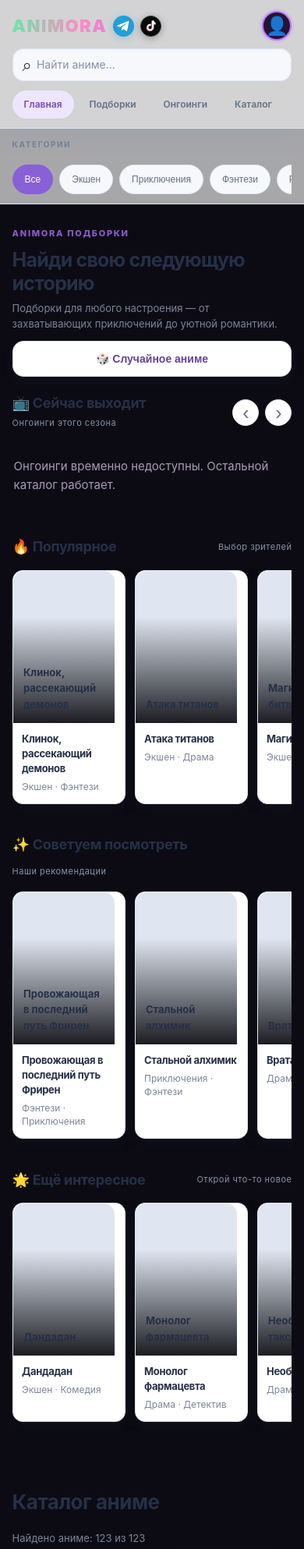
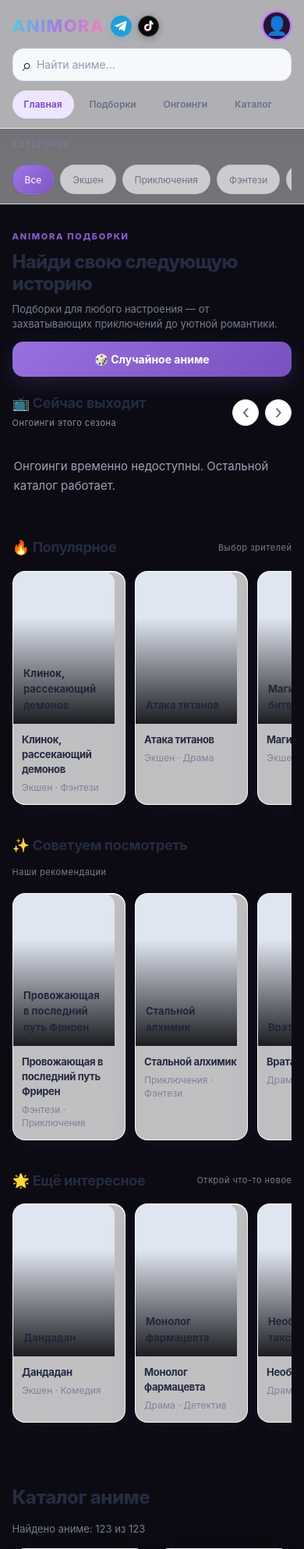
Before and after one commit to mitsu198/animora, a Flask app: page / in a window 390 px wide. Shown: the top 1986 px of the page at 78% size. Run offline with Flask 3, Linux system fonts and the light colour scheme; data that the repository does not hold is empty.

Commit message:
Unify ANIMORA desktop and mobile with liquid glass UI

```diff
--- a/templates/index.html
+++ b/templates/index.html
@@ -832,6 +832,57 @@ body{background:radial-gradient(ellipse at 12% 0%,#dbe6ff 0,transparent 38%),#ed
 .header-search-wrap input{font:inherit!important;font-size:14px!important}
 .random-btn{font-size:14px!important;font-weight:650!important}
 @media(max-width:560px){.discover-head h2{font-size:25px!important}.shelf-title h2{font-size:18px!important}.shelf-card h3,.card h3{font-size:13px!important}}
+</style>
+
+<style id="animora-liquid-glass-final">
+
+/* ANIMORA Liquid Glass — shared visual system */
+:root{color-scheme:light;--ag-ink:#20263a;--ag-muted:#747e94;--ag-purple:#8558c8;--ag-purple-dark:#6742a8;--ag-line:rgba(137,151,183,.24);--ag-glass:rgba(255,255,255,.72);--ag-shadow:0 16px 44px rgba(63,79,118,.12)}
+html{background:#eef2fb!important;color:var(--ag-ink)!important}
+body{font-family:Inter,-apple-system,BlinkMacSystemFont,"Segoe UI",Roboto,Arial,sans-serif!important;color:var(--ag-ink)!important;background:radial-gradient(ellipse at 8% 0%,rgba(203,219,255,.7),transparent 34%),radial-gradient(ellipse at 95% 12%,rgba(242,218,244,.58),transparent 30%),linear-gradient(145deg,#f7f8fd 0%,#edf1fa 54%,#f8f2fb 100%)!important;background-attachment:fixed!important}
+h1,h2,h3,h4,strong{letter-spacing:-.025em}
+p{line-height:1.65}
+a,button,input,select,textarea{ -webkit-tap-highlight-color:transparent}
+button,input,select,textarea{font-family:inherit}
+.site-header,body>header{background:rgba(255,255,255,.68)!important;border-color:rgba(255,255,255,.78)!important;box-shadow:0 10px 35px rgba(47,60,94,.08)!important;backdrop-filter:blur(24px) saturate(160%)!important;-webkit-backdrop-filter:blur(24px) saturate(160%)!important}
+.site-header .logo,body>header .logo{font-weight:850!important;letter-spacing:.06em!important;background:linear-gradient(100deg,#55c9df 0%,#a47be5 50%,#ed85b8 100%)!important;-webkit-background-clip:text!important;background-clip:text!important;color:transparent!important}
+.main-nav a,body>header nav a{border-radius:999px!important;transition:background .2s ease,color .2s ease,transform .2s ease!important}
+.main-nav a:hover,body>header nav a:hover{background:rgba(139,102,209,.1)!important;color:#7048b2!important}
+.main-nav a.nav-current{background:rgba(145,104,217,.16)!important;color:#7149b4!important}
+.header-search-wrap,.search,.header-search-wrap input{background:rgba(255,255,255,.66)!important;color:var(--ag-ink)!important}
+.header-search-wrap{border:1px solid rgba(148,159,188,.28)!important;border-radius:16px!important;box-shadow:inset 0 1px 0 rgba(255,255,255,.85)!important}
+.header-search-wrap input::placeholder,input::placeholder,textarea::placeholder{color:#929bb0!important}
+.category-strip{background:rgba(255,255,255,.43)!important;border-color:rgba(255,255,255,.75)!important;backdrop-filter:blur(18px)!important;-webkit-backdrop-filter:blur(18px)!important}
+.category-strip .filters button{border:1px solid rgba(142,153,184,.24)!important;background:rgba(255,255,255,.64)!important;color:#69738b!important;border-radius:999px!important;box-shadow:0 3px 10px rgba(50,63,96,.035)!important}
+.category-strip .filters button.active{background:linear-gradient(135deg,#9b76e0,#8056c8)!important;color:white!important;border-color:transparent!important}
+.discover,.shelf,.anivibe-discovery,#catalog{color:var(--ag-ink)!important}
+.discover-head h2,#catalog>h2,.anivibe-discovery h2,.shelf-title h2{color:#252b40!important}
+.discover-head p,.shelf-title>span,.category-strip-label,#counter,.anivibe-discovery-head span{color:var(--ag-muted)!important}
+.shelf-card,.card,.profile-hero,.profile-stat,.level-panel,.profile-settings-card,.profile-settings-dialog,.player-choices,.watch,.anime-facts,.anime-fact,.controls,.player-shell,.player-toolbar,.episode-list,.episodes,.episode-card,.anime-card,.empty-state{background:rgba(255,255,255,.74)!important;color:var(--ag-ink)!important;border:1px solid rgba(255,255,255,.92)!important;box-shadow:0 14px 38px rgba(55,70,108,.09),inset 0 1px 0 rgba(255,255,255,.95)!important;backdrop-filter:blur(22px) saturate(145%)!important;-webkit-backdrop-filter:blur(22px) saturate(145%)!important}
+.shelf-card,.card{border-radius:20px!important;overflow:hidden!important}
+.shelf-card h3,.card h3,.anime-info h3{color:#252b40!important;font-weight:700!important;line-height:1.45!important}
+.shelf-card p,.card p,.anime-info p{color:#7b8498!important}
+.shelf-card:hover,.card:hover{transform:translateY(-3px)!important;box-shadow:0 20px 42px rgba(55,70,108,.15)!important}
+.discover-head h2,#catalog>h2{font-weight:800!important;line-height:1.18!important}
+.random-btn,.primary,.hero-watch,.profile-form button,.profile-actions a,.profile-edit-link{border:0!important;border-radius:14px!important;background:linear-gradient(135deg,#9871df,#7951bf)!important;color:#fff!important;box-shadow:0 8px 24px rgba(128,84,197,.22)!important;font-weight:700!important}
+.random-btn:hover,.primary:hover,.hero-watch:hover{filter:brightness(1.04)!important;transform:translateY(-1px)!important}
+.back,body>header>a:last-child{color:#7951bf!important}
+input,select,textarea{border:1px solid rgba(143,155,185,.3)!important;border-radius:13px!important;background:rgba(255,255,255,.75)!important;color:var(--ag-ink)!important}
+input:focus,select:focus,textarea:focus{outline:none!important;border-color:#a78ae0!important;box-shadow:0 0 0 4px rgba(151,113,219,.14)!important}
+@media(prefers-reduced-motion:reduce){*,*::before,*::after{scroll-behavior:auto!important;transition:none!important;animation:none!important}}
+@media(max-width:600px){
+ body{background-attachment:scroll!important}
+ .site-header,body>header{box-shadow:0 8px 25px rgba(47,60,94,.07)!important}
+ .shelf-card,.card{border-radius:16px!important}
+ .discover-head h2,#catalog>h2{font-size:clamp(24px,6vw,32px)!important}
+}
+
+.hero{border-radius:0 0 30px 30px!important;overflow:hidden!important}
+.hero-content h1{letter-spacing:-.045em!important}
+.hero-actions a,.hero-actions button{border-radius:14px!important}
+#catalog{background:transparent!important}
+@media(min-width:900px){.discover-inner,#catalog{max-width:1500px!important;margin-left:auto!important;margin-right:auto!important}.shelf-grid{gap:16px!important}}
+@media(max-width:600px){.site-header .header-topline{gap:10px!important}.category-strip{padding-top:12px!important;padding-bottom:12px!important}.discover{padding-top:28px!important}}
 </style>
 </head>
 <body>
```
